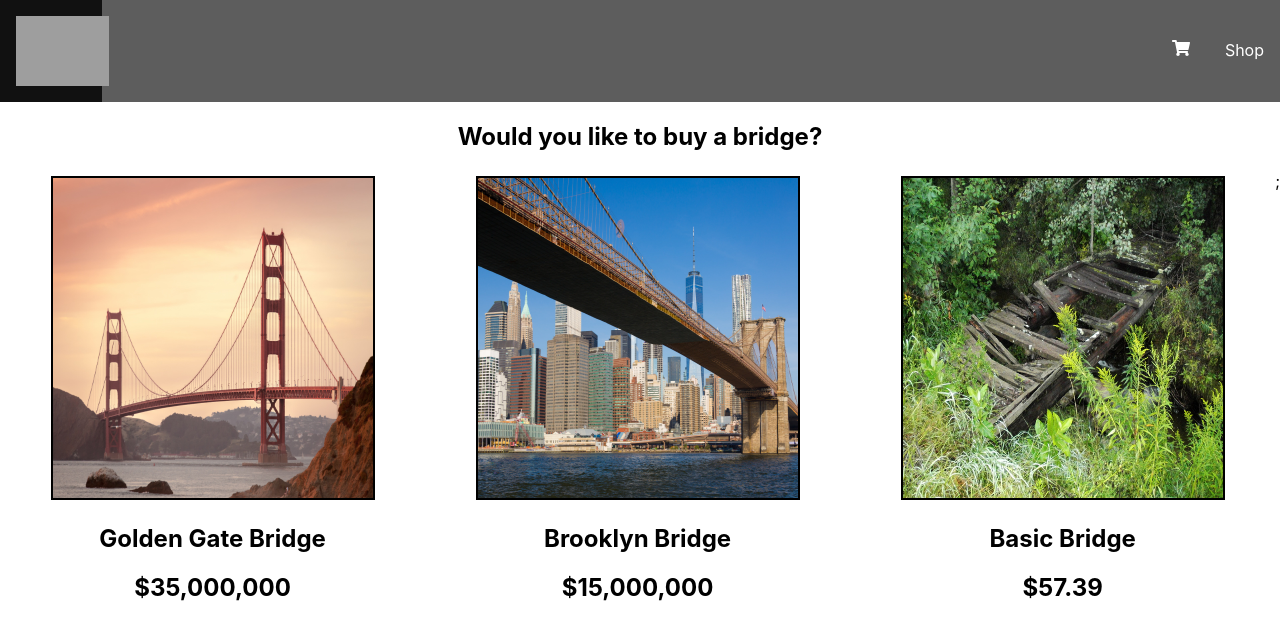
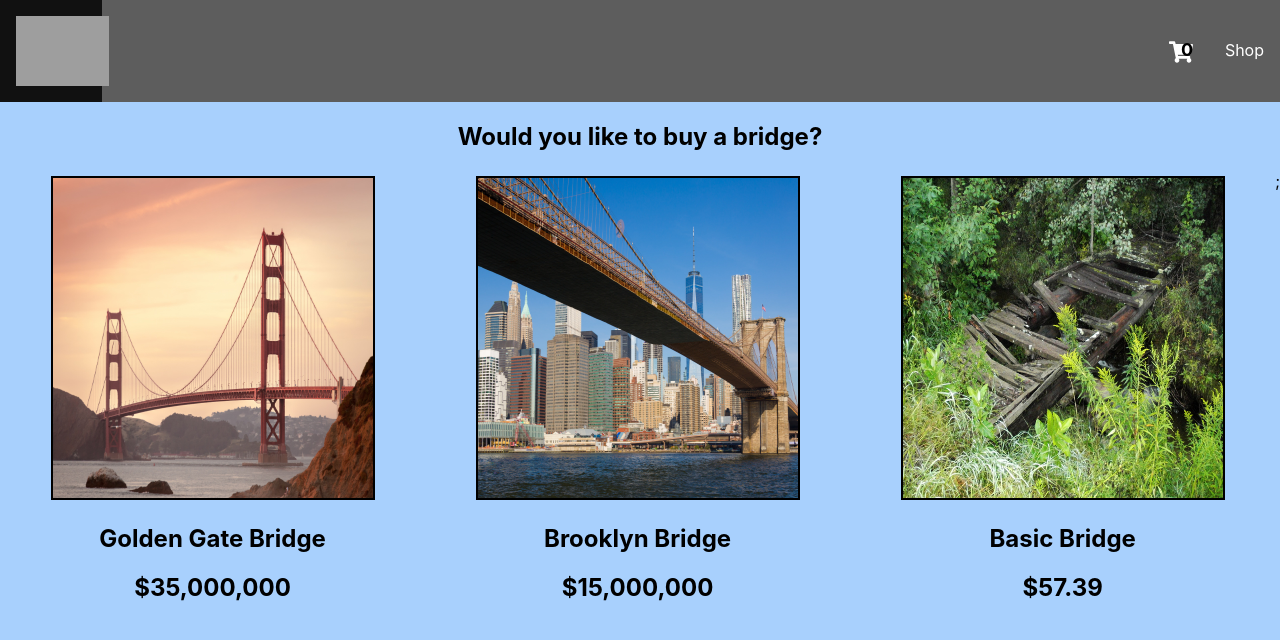
Before and after one commit to TechnicolorPanda/shopping-cart, a React (Create React App) app: page /shop in a window 1280 px wide. Shown: the top 640 px of the page. Built offline with nearby package versions, Linux system fonts and the light colour scheme; grey boxes are pictures that could not be loaded.

Commit message:
adds cart item counter

```diff
--- a/src/components/Cart.js
+++ b/src/components/Cart.js
@@ -1,26 +1,38 @@
 import React, { useState, useEffect } from 'react';
 import { useLocation } from 'react-router';
-import DisplayCart from './DisplayCart';
-import uniqid from 'uniqid';
+import { Link } from 'react-router-dom';
 
+function Cart(props) {
 
-function Cart() {
+  const {
+    myCart,
+  } = props;
+
+  const [cartContents, setCartContents] = useState(myCart);
 
   const location = useLocation();
-
   const [cartItem, setCartItem] = useState({
     quantity: location.state.number,
-    name: location.state.item,
-    price: location.state.price,
+    name: location.state.itemDetails.name,
+    price: location.state.itemDetails.price,
+    id: location.state.itemDetails.id,
   });
-  const [cartContents, setCartContents] = useState([]);
-  const [displayItems, setDisplayItems] = useState(false);
+  // const [cartContents, setCartContents] = useState([]);
 
   useEffect(() => {
     setCartContents(cartContents => cartContents.concat(cartItem));
     setCartItem('');
-    setDisplayItems(true);
   },[])
+
+  function calculatePrice(basePrice, baseQuantity) {
+    const price1 = parseInt(basePrice) * parseInt(baseQuantity);
+    const price = price1.toFixed(2);
+    return formattedPrice(price);
+  }
+
+  function formattedPrice(rawPrice) {
+    return rawPrice.toString().replace(/\B(?=(\d{3})+(?!\d))/g, ",");
+  }
 
   console.log(cartContents);
 
@@ -28,16 +40,28 @@
 
   return (
     <div>
-      {displayItems
-        ? <div>
-        {cartContents.map((cartItem => {
-          return(<DisplayCart key = {uniqid()}
-            name = {cartItem.name}
-            price = {cartItem.price}
-            quantity = {cartItem.quantity}
-          />)}))}
-    </div>
-    : null}
+      <h1>Cart</h1>
+      {cartContents.map((cartItem => (
+        <h3 key = {cartItem.id}>{cartItem.name}
+        ${formattedPrice(cartItem.price)} x {cartItem.quantity} =
+        {calculatePrice(cartItem.price, cartItem.quantity)}</h3>
+      )))}
+
+      <Link to = {{
+        pathname: `/shop`,
+        state: {
+          cartContents: cartContents,
+        }
+      }}>
+        <button className = 'go-to-store'>
+        Keep Shopping
+        </button>
+      </Link>
+      <Link to = '/checkout'>
+        <button className = 'checkout'>
+        Checkout
+        </button>
+      </Link>
     </div>
   );
 }
--- a/src/components/Home.js
+++ b/src/components/Home.js
@@ -1,8 +1,12 @@
-import React from 'react';
+import React, { useState } from 'react';
 import '../styles/home.css';
 import { Link } from 'react-router-dom';
 
 const Home = () => {
+
+  const cartContents = [];
+
+  console.log(cartContents.length);
 
   return (
     <div className = 'background'>
@@ -11,10 +15,13 @@
           Quality Bridges
       </h1>
       <h3 className = 'tagline'>"Every path in life has a bridge ..."</h3>
-      <Link to = '/shop'>
-          <button className = 'shop'>
-              Shop Now
-         </button>
+      <Link to = {{
+        pathname: `/shop`,
+        state: {cartContents: cartContents}
+      }}>
+        <button className = 'shop'>
+            Shop Now
+        </button>
       </Link>
     </div>
   );
--- a/src/components/ItemDetail.js
+++ b/src/components/ItemDetail.js
@@ -1,9 +1,13 @@
-import React, {useState, useEffect} from 'react';
+import React, { useState, useEffect } from 'react';
 import '../styles/item-detail.css';
 import ShopItems from './ShopItems';
 import { Link } from 'react-router-dom';
 
-function ItemDetail({ match }) {
+function ItemDetail({ match }, props) {
+
+  const {
+    cartContents,
+  } = props;
 
   const [itemDetails, setItemDetails] = useState({name: '', images: '', id: '', price: '', description: '',});
   const [displayedItem, setDisplayedItem] = useState(parseInt(match.params.id));
@@ -35,6 +39,8 @@
     }
   }
 
+  //TODO: pass cartContents to Cart
+
   function formattedPrice(rawPrice) {
     return rawPrice.toString().replace(/\B(?=(\d{3})+(?!\d))/g, ",");
   }
@@ -56,9 +62,8 @@
         pathname: `/cart`,
         state: {
           number: quantity,
-          item: itemDetails.name,
-          price: itemDetails.price,
-          id: itemDetails.id,
+          itemDetails: itemDetails,
+          myCart: cartContents,
         }
       }}>
         <button id = 'add-to-cart'>Add to Cart</button>
--- a/src/components/Nav.js
+++ b/src/components/Nav.js
@@ -8,6 +8,7 @@
 
     const logo = ('../images/logo.png');
     const shoppingCart = <FontAwesomeIcon icon = {faShoppingCart} />
+    const quantity = 0;
 
   return (
     <nav>
@@ -15,11 +16,15 @@
         <Link to = '/'>
           <li className = 'logo'><img src = {logo} alt = 'bridge logo'></img></li>
         </Link>
+
         <Link to = '/shop'>
           <li className = 'shop'>Shop</li>
         </Link>
+
         <Link to = '/cart'>
-          <li className = 'cart'>{shoppingCart}</li>
+          <li className = 'cart'>{shoppingCart}
+            <span className = 'item-count'>{quantity}</span>
+          </li>
         </Link>
       </ul>
     </nav>
--- a/src/components/Shop.js
+++ b/src/components/Shop.js
@@ -3,9 +3,15 @@
 import {Link} from 'react-router-dom';
 import ShopItems from './ShopItems';
 
-function Shop() {
+function Shop(props) {
 
+  const {
+    cartContents,
+  } = props;
   const items = ShopItems;
+
+  // console.log(cartContents.length);
+
 
   function formattedPrice(rawPrice) {
     return rawPrice.toString().replace(/\B(?=(\d{3})+(?!\d))/g, ",");
@@ -17,7 +23,12 @@
       <div className = 'row'>
         {items.item.map((item => (
           <div className = 'column' key = {item.id}>
-            <Link to = {`/shop/${item.id}`}>
+            <Link to = {{
+              pathname: `/shop/${item.id}`,
+              state: {
+                cartContents: cartContents,
+              }
+            }}>
               <img src = {item.images} alt = {item.name} className = 'item'></img>
             </Link>
             <h2>{item.name}</h2>
--- a/src/styles/checkout.css
+++ b/src/styles/checkout.css
@@ -1,5 +1,5 @@
 body {
-    background-color: white;
+    background-color: rgb(168, 208, 253);
 }
 
 h2.checkout {
--- a/src/styles/nav.css
+++ b/src/styles/nav.css
@@ -26,11 +26,6 @@
     height: 70px;
 }
 
-.svg-inline--fa.fa-w-18 {
-  width: 1.5em;
-  padding-top: 1.5em;
-}
-
   li {
     display: block;
     color: white;
@@ -48,3 +43,34 @@
       max-width: 70px;
       height: 70px;
   }
+
+  .svg-inline--fa {
+    height: 1.5em;
+  }
+
+  .svg-inline--fa.fa-w-18 {
+    width: 1.5em;
+    padding-top: 1.5em;
+  }
+
+  .item-count {
+    float: right;
+    max-width: 70px;
+    position: absolute;
+    right: 2.5em;
+    top: 0em;
+    content: attr(data-count);
+    font-size: 18px;
+    font-weight: bold;
+    padding-top: 1.5em;
+    border-radius:999px;
+    line-height:.75em;
+    color: black;
+    border: transparent;
+    margin-right: 1.5em;
+    margin-top: .7em;
+    text-align: center;
+    min-width: 2em;
+    background: rbga(0,0,0,0);
+    border-style: solid;
+  }
--- a/src/styles/shop.css
+++ b/src/styles/shop.css
@@ -1,5 +1,5 @@
 body {
-    background-color: white;
+    background-color: rgb(168, 208, 253);
 }
 
 h1.shop-title {
```
